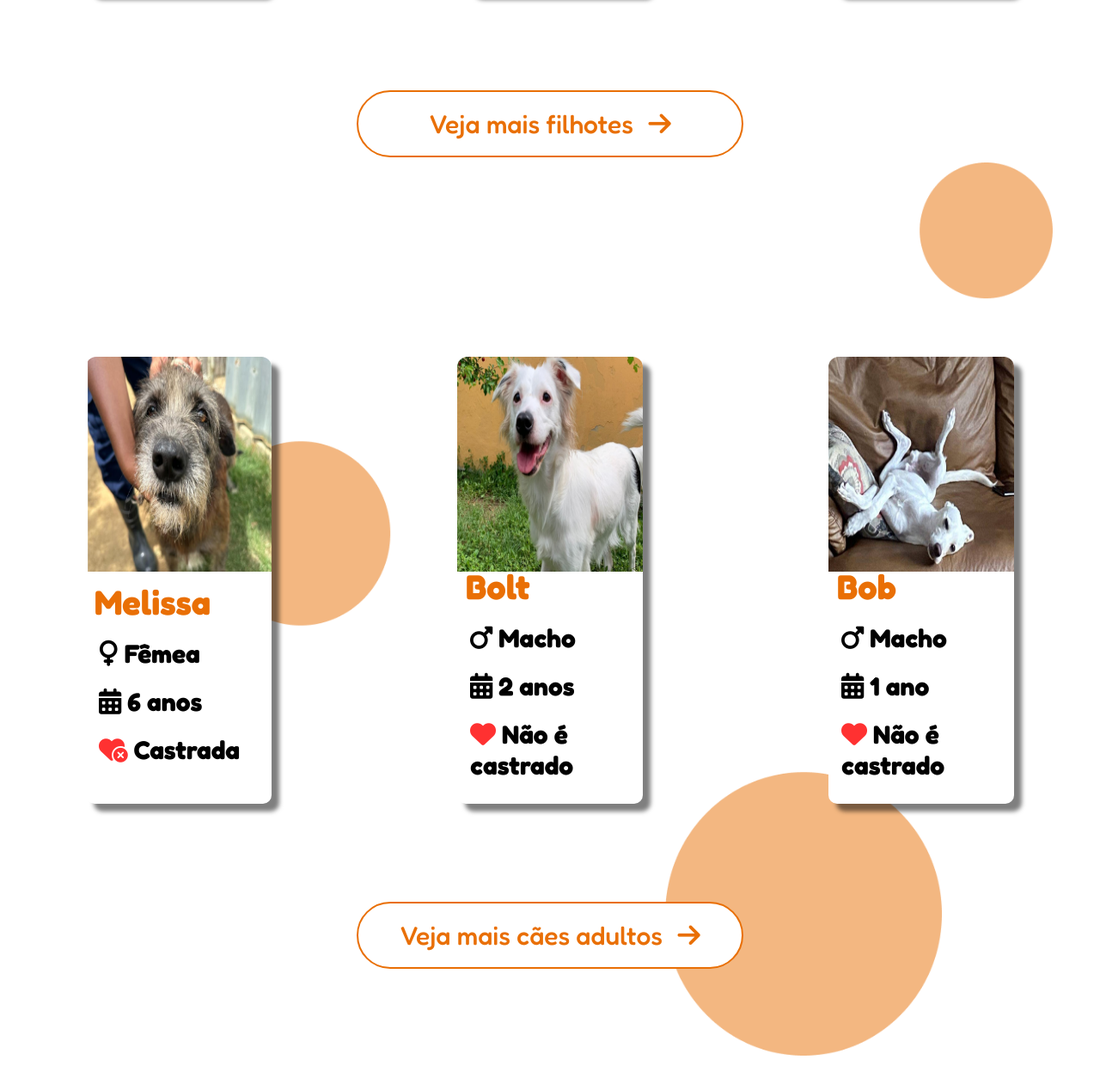
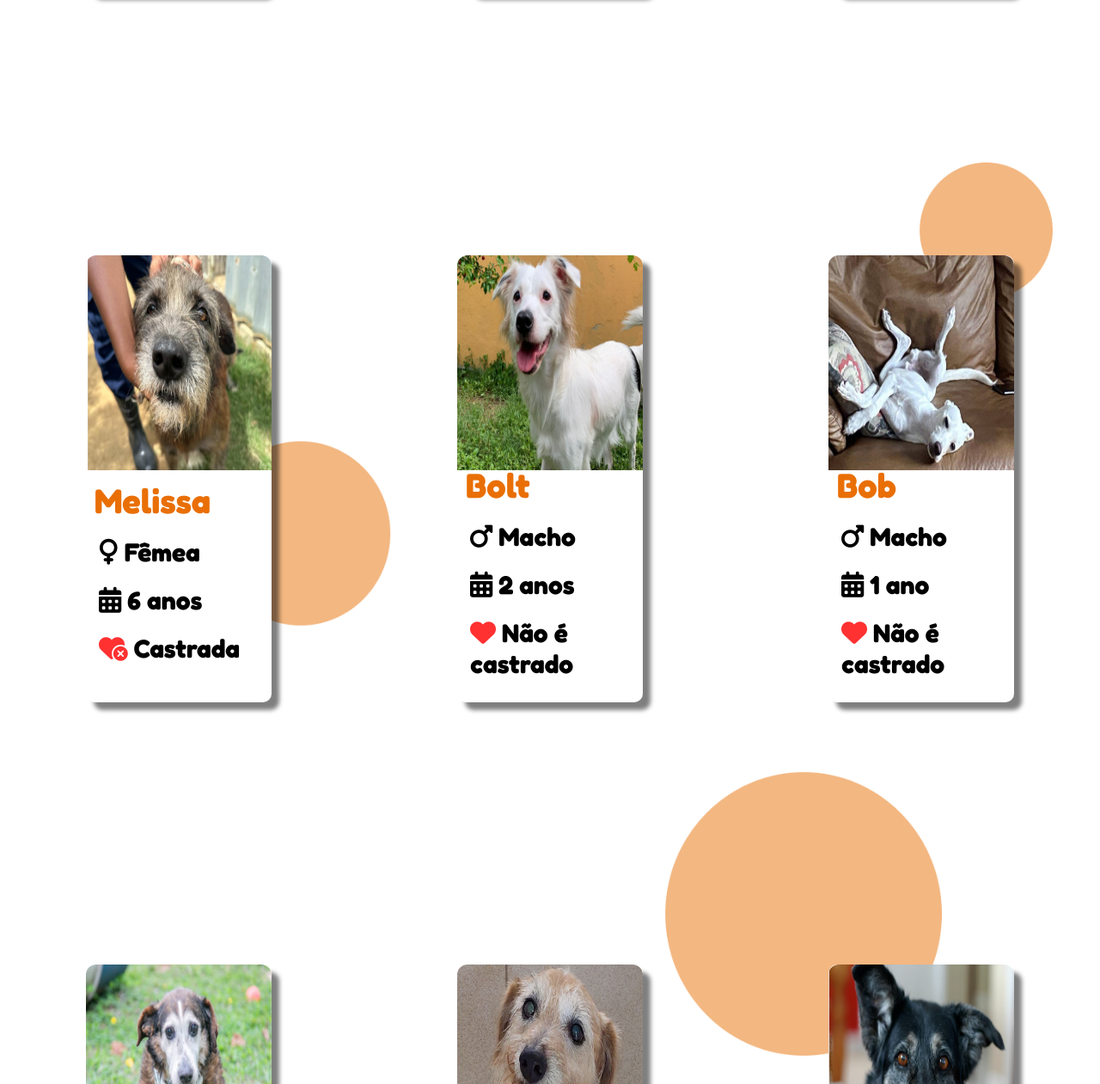
Before and after one commit to Victor-Hugo1/Audo-o, a website: page public/adocao/adocao2.html in a window 1280 px wide. Shown: the part 1719-2980 px from the top of the page at 86% size. Drawn offline with Linux system fonts and the light colour scheme.

Commit message:
update dash

```diff
--- a/public/adocao/adocao2.html
+++ b/public/adocao/adocao2.html
@@ -89,9 +89,7 @@
 
         </div>
 
-        <div class="botao">
-            <button href="#"> Veja mais filhotes <i class="fa-solid fa-arrow-right"></i> </button>
-        </div>
+
         <!-- ADULTOS -->
 
         <div class="container">
@@ -129,9 +127,6 @@
             </div></a>
         </div>
 
-        <div class="botao">
-            <button href="#"> Veja mais cães adultos <i class="fa-solid fa-arrow-right"></i> </button>
-        </div>
         <!-- Idosos -->
 
         <div class="container">
@@ -167,9 +162,6 @@
                     <span><i class="fa-solid fa-heart-circle-xmark" style="color: #ff3131;"></i> Castrado</span>
                 </div>
             </div></a>
-        </div>
-        <div class="botao">
-            <button href="#"> Veja mais cães idosos <i class="fa-solid fa-arrow-right"></i> </button>
         </div>
 
     </div>
```
Also changed, not shown: public/adocao/adocao.html (+2 -9 lines).
